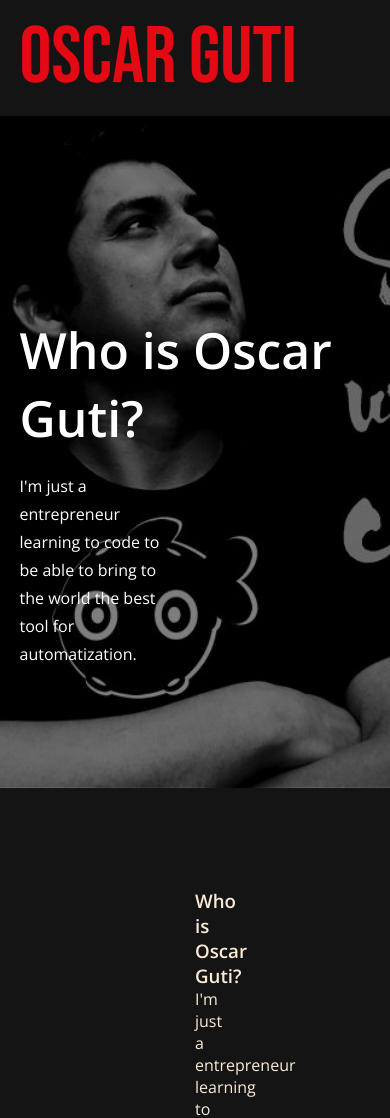
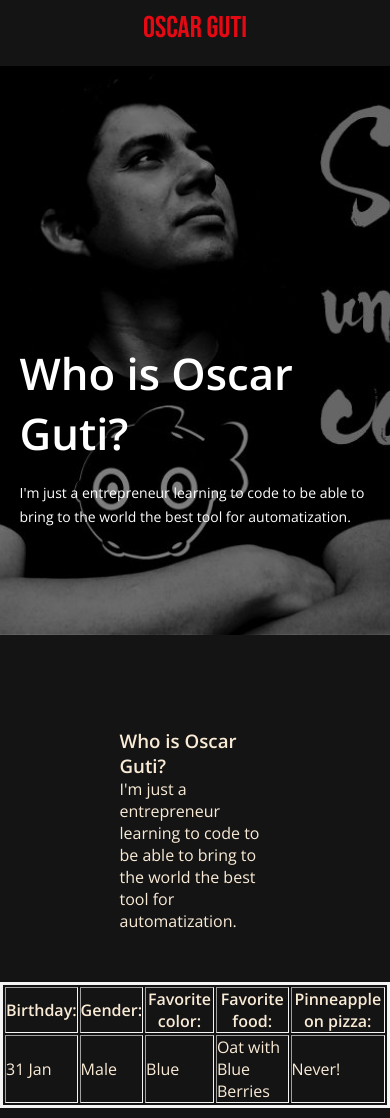
Before and after one commit to oscarpete/HTML-introduction, a plain HTML site: page index.html in a window 390 px wide. Shown: the top 1118 px of the page. Drawn offline with nearby package versions, Linux system fonts and the light colour scheme.

Commit message:
css updated with query for responsivenes

```diff
--- a/css/my.css
+++ b/css/my.css
@@ -48,7 +48,7 @@ table {
 .contenio{
     align="center";
     margin: auto;
-    width:50%;
+    width:90%;
     padding: 50px 100px;
 }
 .piedepa {
@@ -88,3 +88,24 @@ table {
     max-width: 40%;
     margin-bottom: 1.25em;
 }
+/* --  for responsivenes  --*/
+@media screen and (max-width: 800px) {
+    header .logotipo {
+        margin-bottom: 10px;
+        font-size: 30px;
+    }
+
+    header .contenedor {
+        flex-direction: column;
+        text-align: center;
+    }
+
+
+    .pelicula-principal {
+        font-size: 14px;
+    }
+
+    .pelicula-principal .descripcion, .contenio{
+        max-width: 100%;
+    }
+}
```
